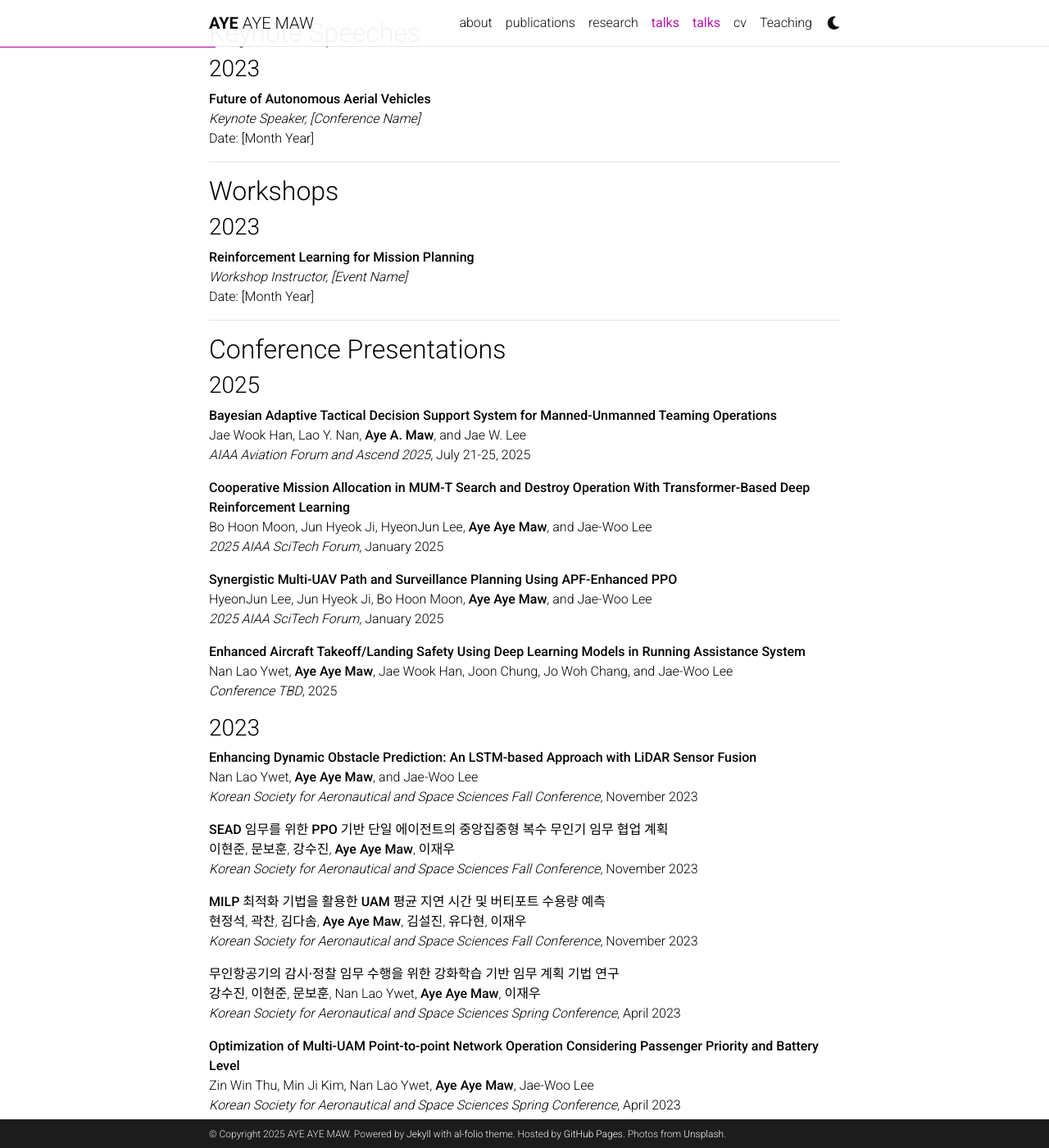
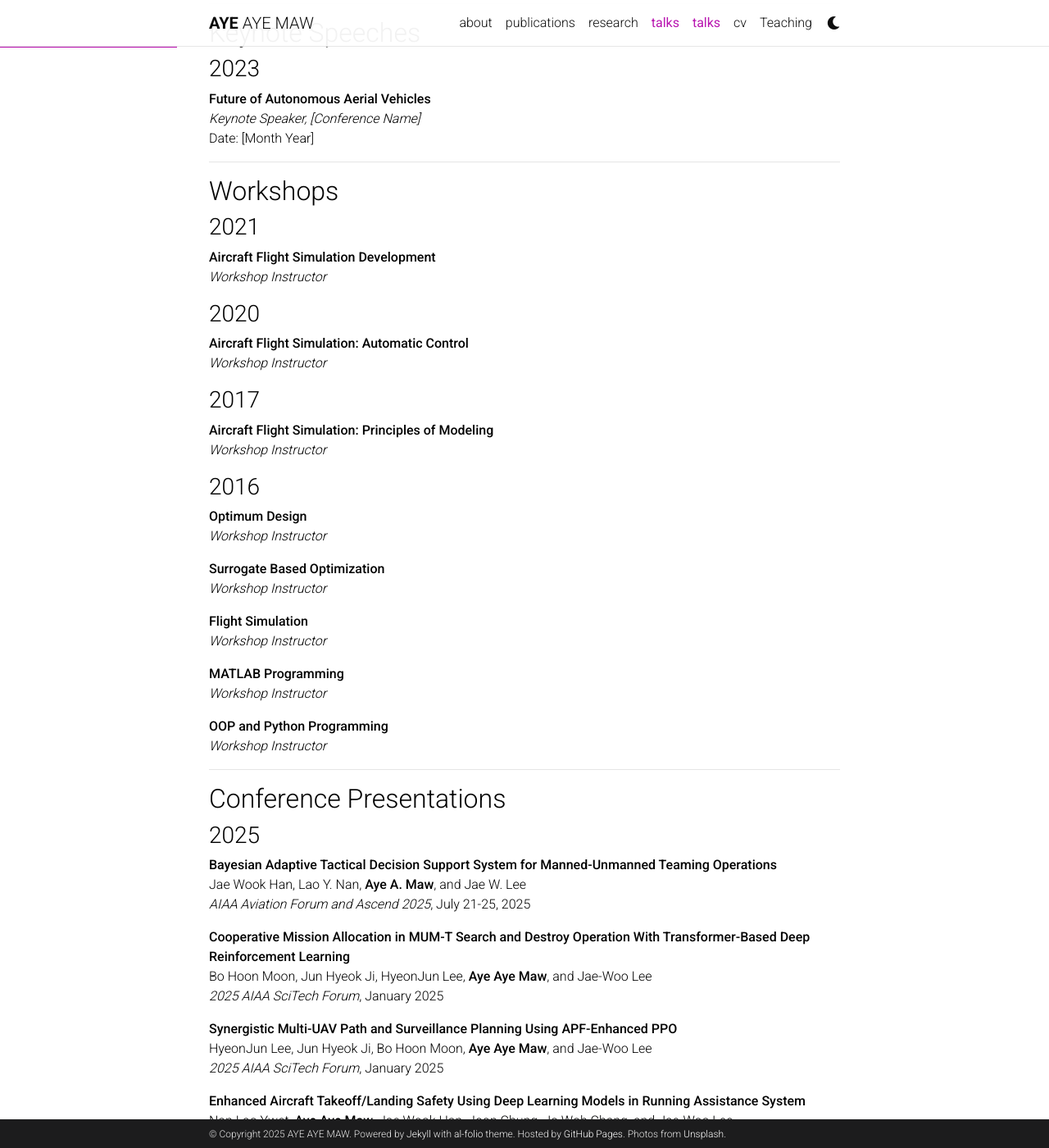
Before and after one commit to miayemaw/miayemaw.github.io, a Jekyll site: the page built from _pages/talks.md, in a window 1280 px wide and 1400 px high, scrolled down 516 px. Shown: the whole window at 82% size. Built offline with Jekyll 4.4.1, drawn with Linux system fonts in a browser that asks for light colours; comment, search, counter and statistics services are not loaded; a style sheet for code colours, icons or effects is not loaded.

Commit message:
Update workshops section with actual workshop history

```diff
--- a/_pages/talks.md
+++ b/_pages/talks.md
@@ -35,11 +35,37 @@ Date: [Month Year]
 
 ## Workshops
 
-### 2023
+### 2021
 
-**Reinforcement Learning for Mission Planning**
-*Workshop Instructor, [Event Name]*
-Date: [Month Year]
+**Aircraft Flight Simulation Development**
+*Workshop Instructor*
+
+### 2020
+
+**Aircraft Flight Simulation: Automatic Control**
+*Workshop Instructor*
+
+### 2017
+
+**Aircraft Flight Simulation: Principles of Modeling**
+*Workshop Instructor*
+
+### 2016
+
+**Optimum Design**
+*Workshop Instructor*
+
+**Surrogate Based Optimization**
+*Workshop Instructor*
+
+**Flight Simulation**
+*Workshop Instructor*
+
+**MATLAB Programming**
+*Workshop Instructor*
+
+**OOP and Python Programming**
+*Workshop Instructor*
 
 ---
 
```
